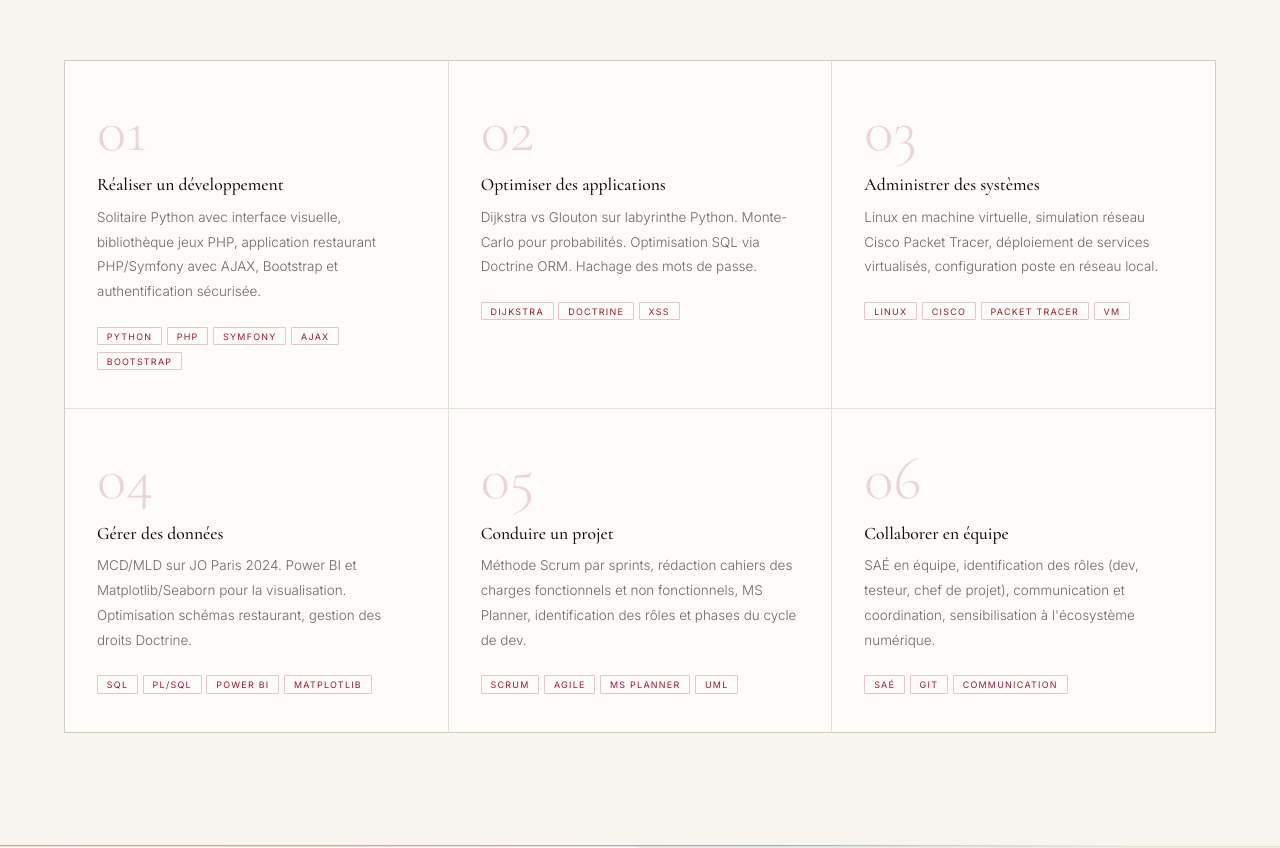
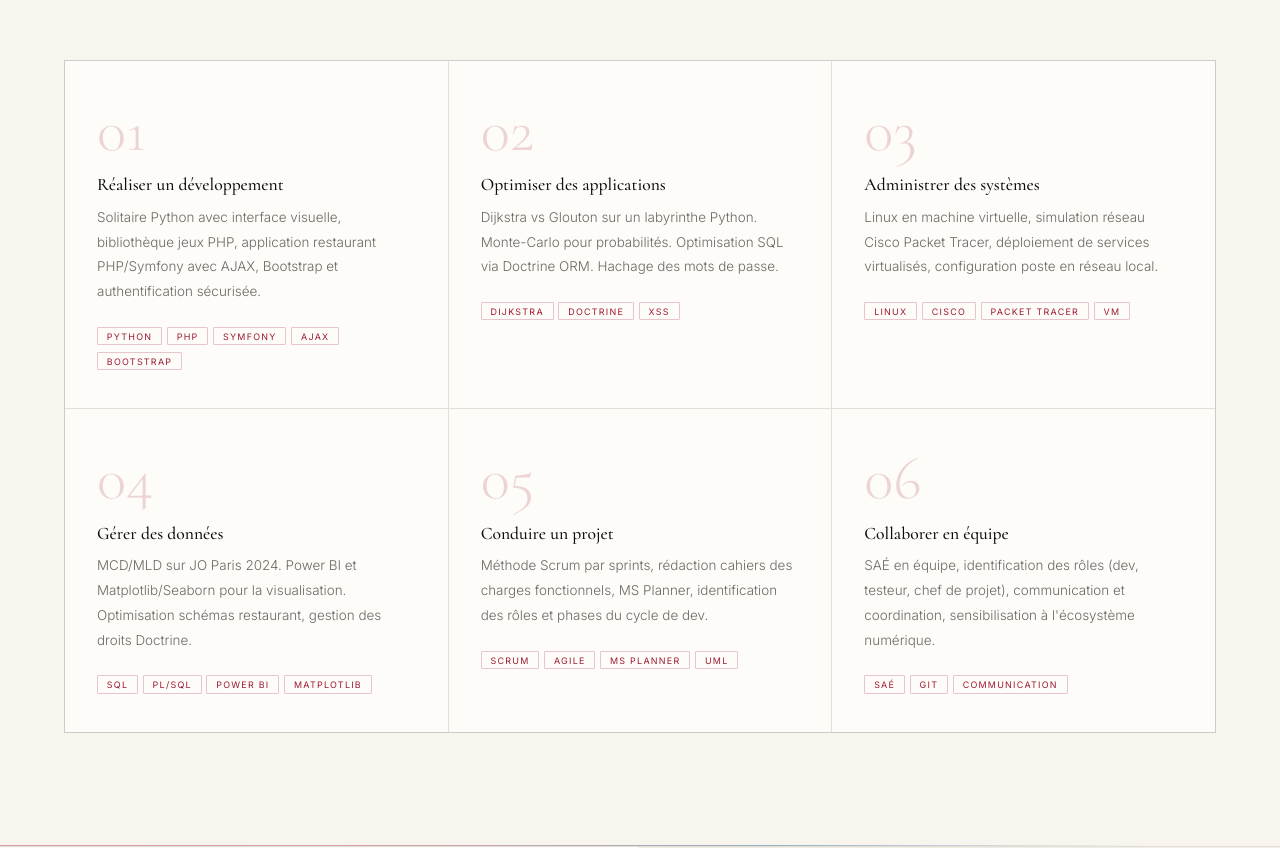
Before and after one commit to mart55555/portfolio, a Flask app: page / in a window 1280 px wide. Shown: the part 1074-1922 px from the top of the page. Run offline with Flask 3, Linux system fonts and the light colour scheme.

Commit message:
feat : ajout style

```diff
--- a/templates/Moi.html
+++ b/templates/Moi.html
@@ -171,7 +171,7 @@
       <span class="int-num" aria-hidden="true">01</span>
       <p class="int-lbl">Domaine 01</p>
       <h3 class="int-title">Analyse de Données</h3>
-      <p class="int-tagline">Trouver l'information dans le bruit</p>
+      <p class="int-tagline">La précision au cœur du flux</p>
       <p class="int-desc">Power BI, SQL, Python — transformer des données brutes en insights actionnables. Une passion directement au cœur de mon parcours BUT Informatique Parcours C.</p>
       <ul class="int-skills">
         <li><span class="chip">Power BI</span></li>
@@ -270,7 +270,7 @@
 
 <section class="contact-sec" aria-labelledby="c-h2">
   <div>
-    <h2 class="h2 rv" id="c-h2" style="margin-top:.7rem">Construisons <em>ensemble</em></h2>
+    <h2 class="h2 rv" id="c-h2" style="margin-top:.7rem">Évoluons<em>ensemble</em></h2>
     <p class="prose rv" style="margin-top:1.2rem; margin-bottom:2rem; max-width:340px">
       Disponible pour des stages, alternances ou collaborations.
     </p>
--- a/templates/index.html
+++ b/templates/index.html
@@ -381,7 +381,7 @@
     <article class="comp-card" role="listitem">
       <div class="comp-num">02</div>
       <h3 class="comp-title">Optimiser des applications</h3>
-      <p class="comp-desc">Dijkstra vs Glouton sur labyrinthe Python. Monte-Carlo pour probabilités. Optimisation SQL via Doctrine ORM. Hachage des mots de passe.</p>
+      <p class="comp-desc">Dijkstra vs Glouton sur un labyrinthe Python. Monte-Carlo pour probabilités. Optimisation SQL via Doctrine ORM. Hachage des mots de passe.</p>
       <ul class="comp-chips"><li><span class="chip">Dijkstra</span></li><li><span class="chip">Doctrine</span></li><li><span class="chip">XSS</span></li></ul>
     </article>
 
@@ -402,7 +402,7 @@
     <article class="comp-card" role="listitem">
       <div class="comp-num">05</div>
       <h3 class="comp-title">Conduire un projet</h3>
-      <p class="comp-desc">Méthode Scrum par sprints, rédaction cahiers des charges fonctionnels et non fonctionnels, MS Planner, identification des rôles et phases du cycle de dev.</p>
+      <p class="comp-desc">Méthode Scrum par sprints, rédaction cahiers des charges fonctionnels, MS Planner, identification des rôles et phases du cycle de dev.</p>
       <ul class="comp-chips"><li><span class="chip">Scrum</span></li><li><span class="chip">Agile</span></li><li><span class="chip">MS Planner</span></li><li><span class="chip">UML</span></li></ul>
     </article>
 
@@ -469,7 +469,7 @@
 </section>
 <section class="contact-sec" aria-labelledby="c-h2">
   <div>
-    <h2 class="h2 rv" id="c-h2" style="margin-top:.7rem">Construisons <em>ensemble</em></h2>
+    <h2 class="h2 rv" id="c-h2" style="margin-top:.7rem">Évoluons<em>ensemble</em></h2>
     <p class="prose rv" style="margin-top:1.2rem; margin-bottom:2rem; max-width:340px">
       Disponible pour des stages, alternances ou collaborations.
     </p>
--- a/templates/projets.html
+++ b/templates/projets.html
@@ -1,5 +1,5 @@
 {% extends "base.html" %}
-{% block title %}Projets — Adrien Martin{% endblock %}
+{% block title %}Projets Adrien Martin{% endblock %}
 {% block meta_desc %}Projets de développement et data d'Adrien Martin : Solitaire Python, JO Paris 2024, restaurant Symfony, labyrinthe Dijkstra.{% endblock %}
 
 {% block extra_head %}
@@ -102,7 +102,7 @@
       Mes <em>réalisations</em>
     </h1>
     <p class="prose rv" style="margin-top:1.4rem; max-width:440px; font-size:.95rem; color:var(--text-mid);">
-      Du Solitaire Python au dashboard Power BI — des projets concrets à chaque étape de ma formation.
+      Du Solitaire Python au dashboard Power BI, des projets concrets à chaque étape de ma formation.
     </p>
   </div>
 </header>
```
